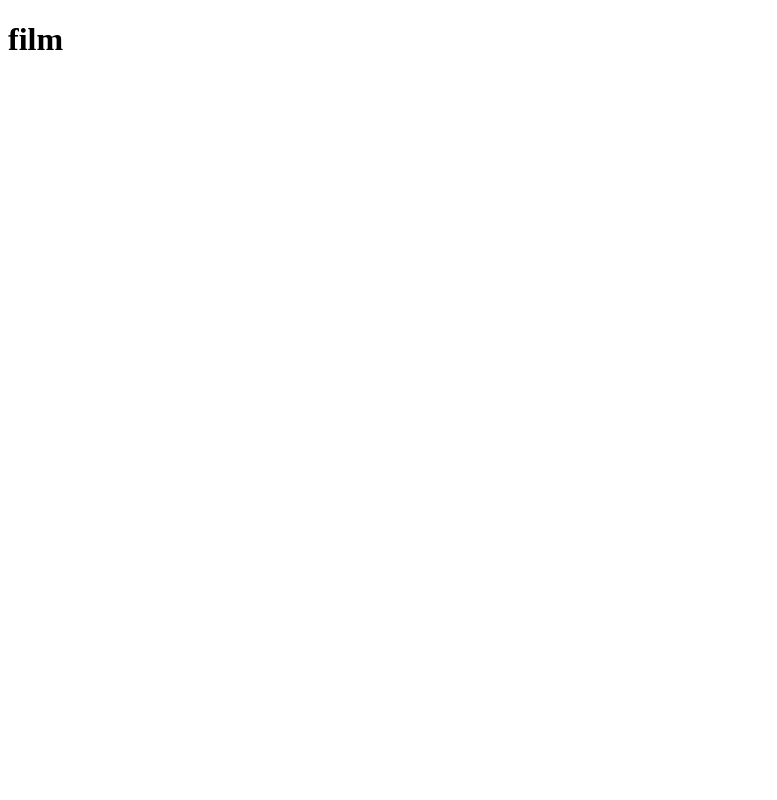
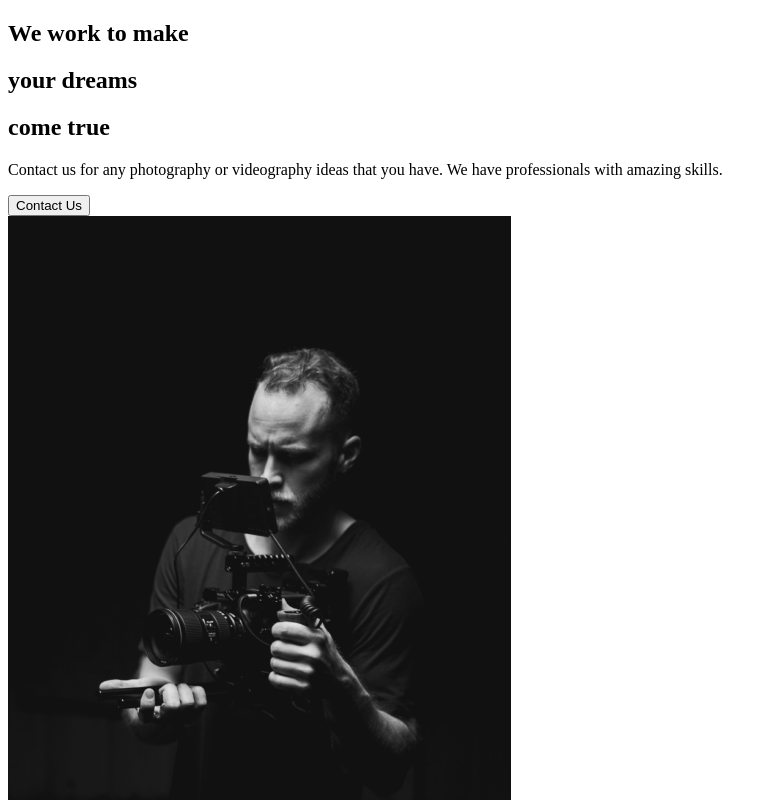
Before and after one commit to grantcahn/creative-react-course-portfolio, a React (Create React App) app: page / in a window 1280 px wide. Shown: the top 800 px of the page, without its empty margins (0-777 px from the left). Built offline with nearby package versions, Linux system fonts and the light colour scheme.

Commit message:
2. About section

```diff
--- a/src/App.js
+++ b/src/App.js
@@ -1,9 +1,10 @@
-
+// import pages
+import AboutUs from './pages/AboutUs';
 
 function App() {
   return (
     <div className="App">
-      <h1>film</h1>
+      <AboutUs />
     </div>
   );
 }
--- /dev/null
+++ b/src/components/AboutSection.js
@@ -0,0 +1,33 @@
+import home1 from '../img/home1.png'
+
+const AboutSection = () => {
+  return (
+    <div>
+      <div className="decription">
+        <div className="title">
+          <div className="hide">
+            <h2>We work to make</h2>
+          </div>
+          <div className="hide">
+            <h2>
+              your <span>dreams</span>
+            </h2>
+          </div>
+          <div className="hide">
+            <h2>come true</h2>
+          </div>
+        </div>
+        <p>
+          Contact us for any photography or videography ideas that you have. We
+          have professionals with amazing skills.
+        </p>
+        <button>Contact Us</button>
+      </div>
+      <div className="img">
+          <img src={home1} alt="guy with a camera" />
+      </div>
+    </div>
+  );
+};
+
+export default AboutSection;
--- /dev/null
+++ b/src/pages/AboutUs.js
@@ -0,0 +1,12 @@
+//page components
+import AboutSection from '../components/AboutSection';
+
+const AboutUs = () => {
+  return (
+    <div>
+      <AboutSection />
+    </div>
+  );
+};
+
+export default AboutUs;
```
